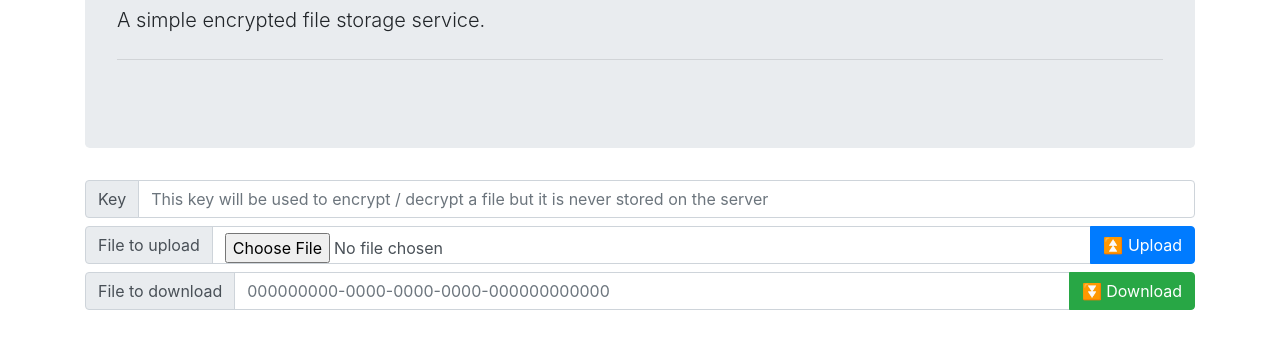
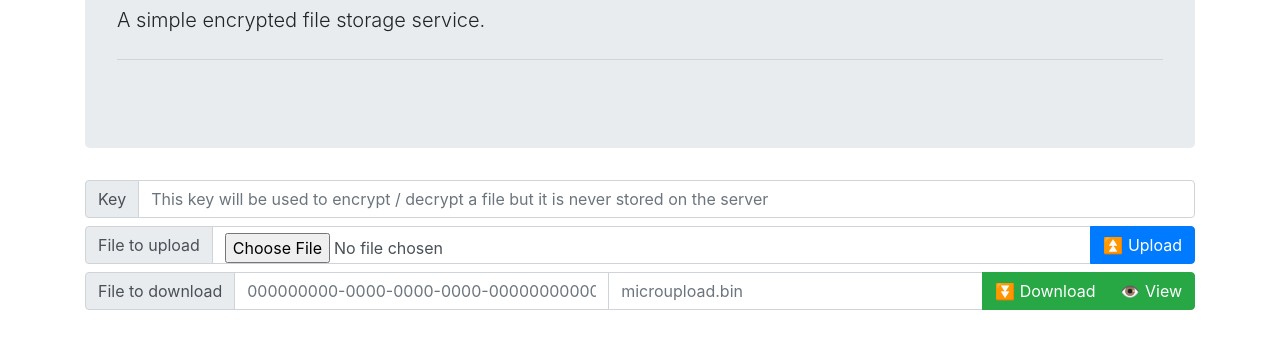
Before and after one commit to ArnaudBuchholz/microupload, a website: page www/index.html in a window 1280 px wide. Shown: the part 294-642 px from the top of the page. Drawn offline with nearby package versions, Linux system fonts and the light colour scheme.

Commit message:
Offer view / download with filename

```diff
--- a/www/index.html
+++ b/www/index.html
@@ -39,8 +39,12 @@
                 <input type="text" class="form-control" id="fileToDownload" aria-label="File to download" aria-describedby="download-label"
                     placeholder="000000000-0000-0000-0000-000000000000"
                 >
+                <input type="text" class="form-control" id="fileNameToDownload" aria-label="File name to download" aria-describedby="download-label"
+                    placeholder="microupload.bin"
+                >
                 <div class="input-group-append">
                     <button id="download" class="btn btn-success">&#9196; Download</button>
+                    <button id="view" class="btn btn-success">&#128065; View</button>
                 </div>
             </div>
             <div id="uploads">
@@ -59,6 +63,8 @@
             <form id="download-form" target="_blank" action="/download" method="post" class="d-none">
                 <input type="password" name="key" id="download-key"/>
                 <input type="text" name="id" id="download-id"/>
+                <input type="text" name="filename" id="download-filename"/>
+                <input type="text" name="view" id="download-view"/>
                 <button type="submit">get</button>
             </form>
         </div>
```
